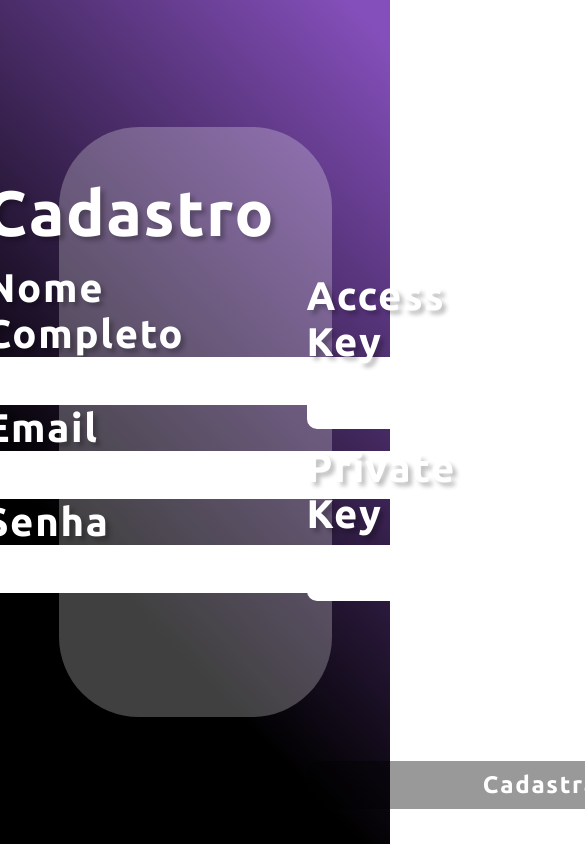
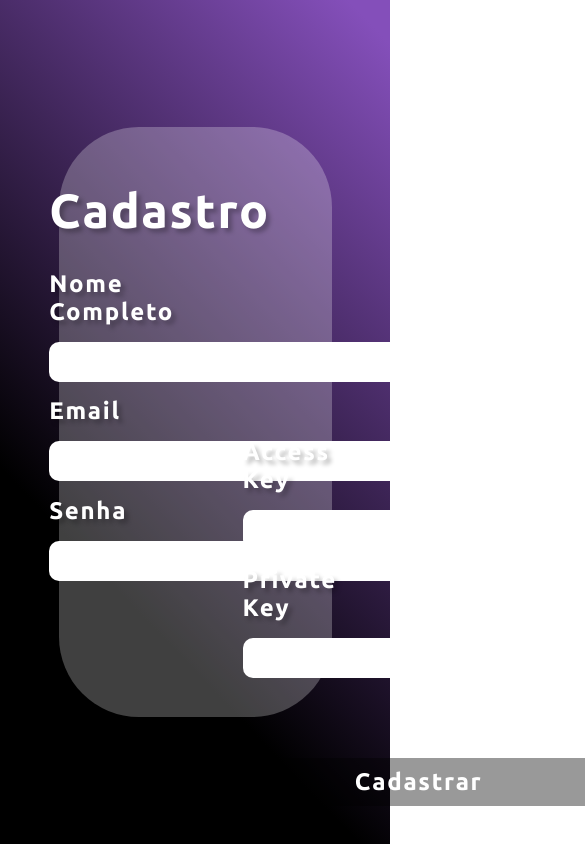
Before and after one commit to atlas-techno/Atlas-FrontEnd, a React (Create React App) app: page /cadastro in a window 390 px wide. Shown: the top 844 px of the page, 585 px wide, since content can reach past the window. Built offline with nearby package versions, Linux system fonts and the light colour scheme; what amazon-cognito-identity-js would draw is missing.

Commit message:
Media Query add (1380px)

```diff
--- a/src/Assets/Css/CadastroStyle.css
+++ b/src/Assets/Css/CadastroStyle.css
@@ -71,7 +71,7 @@
 .ContainerInputs2{
     height: 64%;
     width: 36%;
-    margin-top: 5.063rem;
+    margin-top: 7rem;
     display: flex;
     flex-direction: column;
     justify-content: space-around;
@@ -90,7 +90,7 @@
 }
 
 #AccessKey{
-    margin-top: 1rem;
+    margin-top: 0.7rem;
 }
 #PrivateKey{
     margin-top: 1rem;
@@ -130,3 +130,122 @@
     margin-top: 10rem;
 
 }
+
+@media only screen and (max-height: 768px) {
+    .ContainerInputs2{
+        height: 70%;
+        width: 36%;
+        margin-top: 2rem;
+        display: flex;
+        flex-direction: column;
+        justify-content: space-around;
+        align-items: flex-start;
+        max-height: 0;
+    }
+}
+
+
+@media only screen and (max-width: 1778px)   {
+    .ContainerSignup{
+        background: linear-gradient(226.36deg, #844FBA 3.49%, #000000 69.9%);
+        height: 100vh;
+        width: 100vw;
+        display: flex;
+        justify-content: center;
+        align-items: center;
+      }
+
+      .FormSingup{
+          border-radius: 80px;
+          background-color: rgba(255, 255, 255, 0.25);
+          height: 70%;
+          width: 70%;
+          display: flex;
+          justify-content: center;
+          align-items: center;
+      }
+
+      .FormSingup h1 {
+          color: #fff;
+          font-size: 3em;
+          font-weight: bold;
+          text-shadow: 4px 4px 4px rgba(0, 0, 0, 0.25);
+          display: flex;
+          justify-content: center;
+          margin-bottom: 1rem;
+
+      }
+    .ContainerInputs1{
+        height: 70%;
+        margin-right: 6rem;
+        margin-bottom: 5rem;
+        width: 35.7%;
+        display: flex;
+        flex-direction: column;
+        justify-content: space-around;
+        align-items: flex-start;
+    }
+
+    .ContainerInputs2{
+        height: 70%;
+        width: 36%;
+        margin-top: 2rem;
+        display: flex;
+        flex-direction: column;
+        justify-content: space-around;
+        align-items: flex-start;
+        max-height: 0;
+    }
+
+    /* .ContainerInputs2 label{
+        margin-bottom: 1rem;
+    }
+    .ContainerInputs2 input{
+        margin-bottom: 1rem;
+    } */
+    .LabelPrivateKey{
+        margin-top: 1rem;
+    }
+
+    #AccessKey{
+        margin-top: 1rem;
+    }
+    #PrivateKey{
+        margin-top: 1rem;
+    }
+    .FormSingup label{
+        color: #fff;
+        font-size: 1.5em;
+        font-weight: bold;
+        text-shadow: 4px 4px 4px rgba(0, 0, 0, 0.25);
+    }
+
+    .FormSingup input{
+        color: var(--fontColor);
+        font-size: 1.5rem;
+        border: none;
+        width: 25rem;
+        height: 2.5rem;
+        border-radius: 10px;
+        outline: none;
+        padding: 1rem;
+    }
+
+
+    .BtnSignup{
+        width: 22rem;
+        height: 3rem;
+        background: rgba(0, 0, 0, 0.40);
+        border: none;
+        border-radius: 10px;
+        outline: none;
+        font-size: 1.5rem;
+        color: white;
+
+    }
+
+    .Containerbtn{
+        margin-top: 5rem;
+
+    }
+}
```
